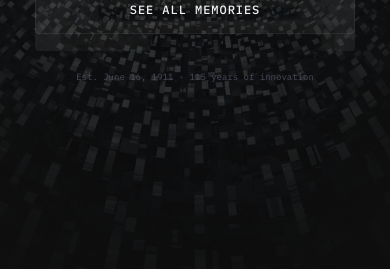
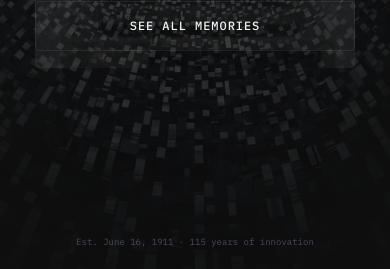
Before and after one commit to mojeebdev/ibm115, a Next.js app: page / in a window 390 px wide. Shown: the part 575-844 px from the top of the page. Built offline with nearby package versions, Linux system fonts and the light colour scheme; no server answers; a web font is replaced by a local one.

Commit message:
Fix hero footer visibility and timeline responsive images

```diff
--- a/app/globals.css
+++ b/app/globals.css
@@ -540,10 +540,17 @@ select {
 }
 
 .hero-footer {
+  position: absolute;
+  left: 0;
+  right: 0;
+  bottom: clamp(12px, 2.5vh, 20px);
+  z-index: 2;
   font-family: var(--font-mono);
   font-size: clamp(9px, 2vw, 11px);
   color: var(--ink-tertiary);
   margin: 0;
+  text-align: center;
+  pointer-events: none;
 }
 
 @media (max-width: 640px) {
@@ -922,8 +929,8 @@ select {
   max-width: 640px;
 }
 
-.timeline-image-editorial img {
-  display: block;
+.timeline-image-editorial .timeline-ref-desktop,
+.timeline-image-editorial .timeline-ref-mobile {
   width: 100%;
   height: auto;
   border-radius: 8px;
--- a/app/page.tsx
+++ b/app/page.tsx
@@ -35,11 +35,11 @@ export default function LandingPage() {
             </Link>
           </div>
         </div>
+      </div>
 
-        <p className="hero-footer">
-          Est. June 16, 1911 · 115 years of innovation
-        </p>
-      </div>
+      <p className="hero-footer">
+        Est. June 16, 1911 · 115 years of innovation
+      </p>
     </main>
   );
 }
```
